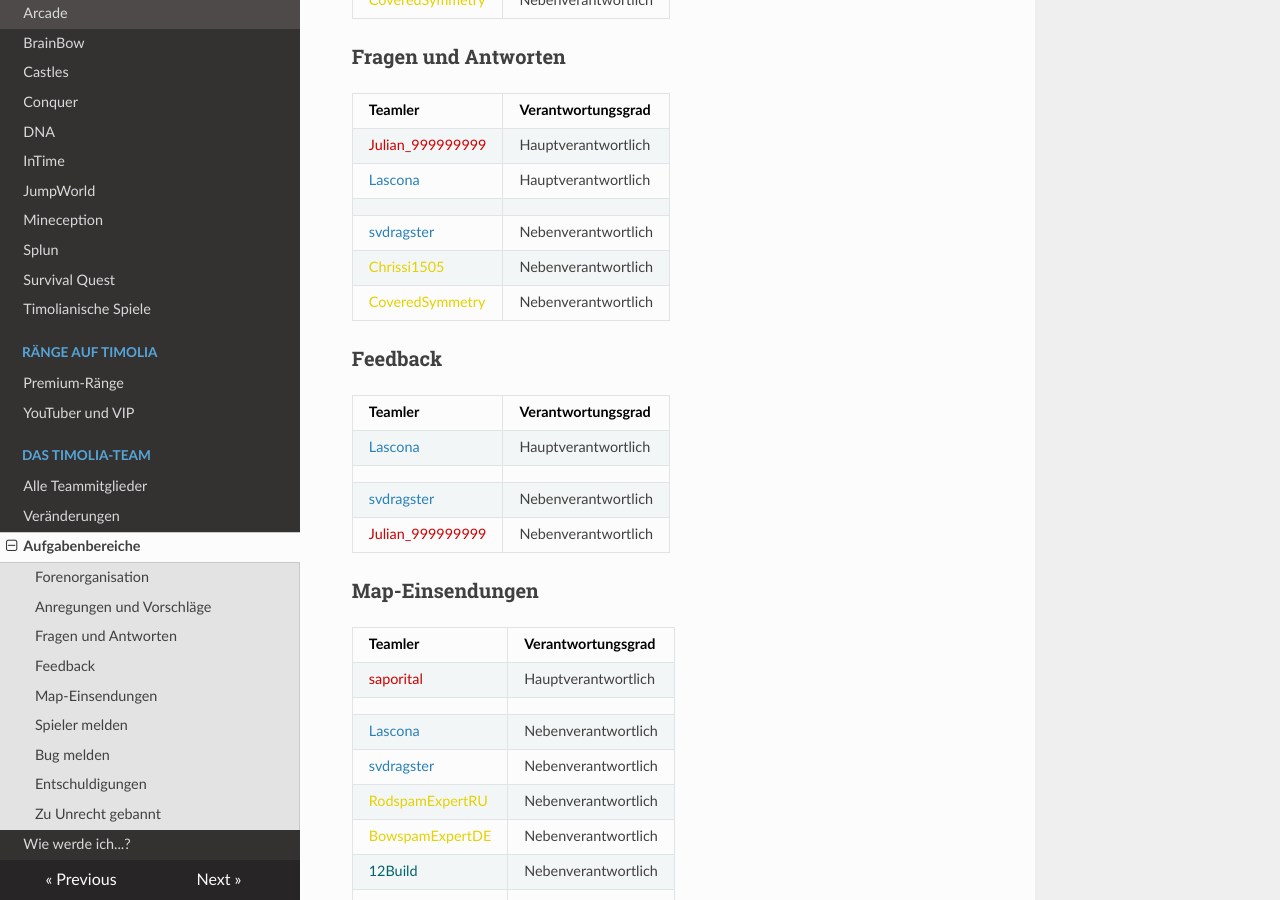
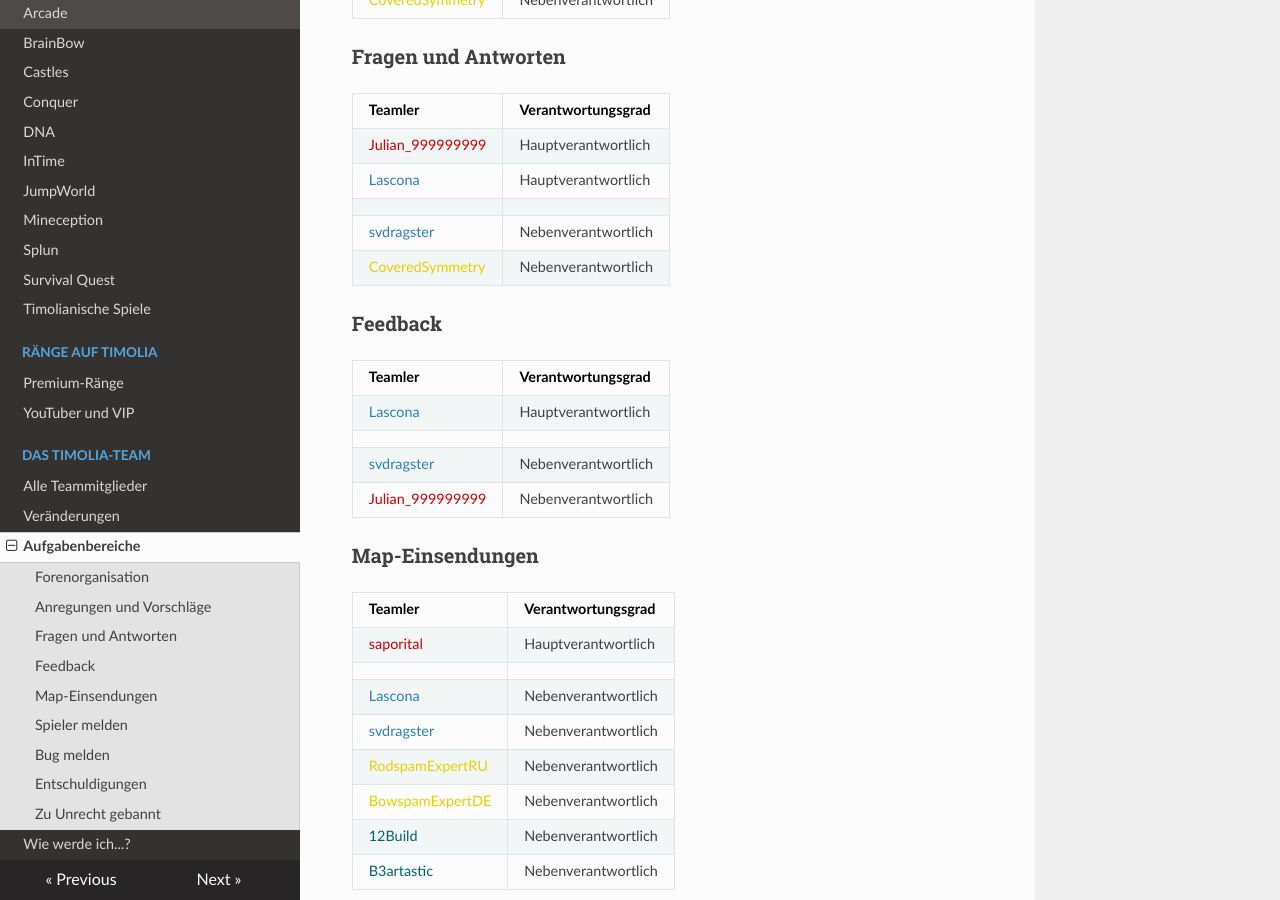
Before and after one commit to TimoliaDE/HowTo, an MkDocs documentation site: the page built from docs/team/responsibilities.md, in a window 1280 px wide and 900 px high, scrolled down 666 px. Built offline with MkDocs 1.6.1, drawn with Linux system fonts in a browser that asks for light colours; nearby versions of some CDN libraries; old or Windows-style settings are respelled for this version of MkDocs.

Commit message:
Update responsibilities.md

```diff
--- a/docs/team/responsibilities.md
+++ b/docs/team/responsibilities.md
@@ -28,7 +28,6 @@ Die Verantwortlichen für die Forenorganisation kümmern sich sowohl um den Aufb
 |<span style="color:#2980b9">Lascona</span> | Hauptverantwortlich |
 | | |
 |<span style="color:#2980b9">svdragster</span> | Nebenverantwortlich |
-|<span style="color:#E4D100">Chrissi1505</span> | Nebenverantwortlich |
 |<span style="color:#E4D100">CoveredSymmetry</span> | Nebenverantwortlich |
 
 ### **Feedback**
```
